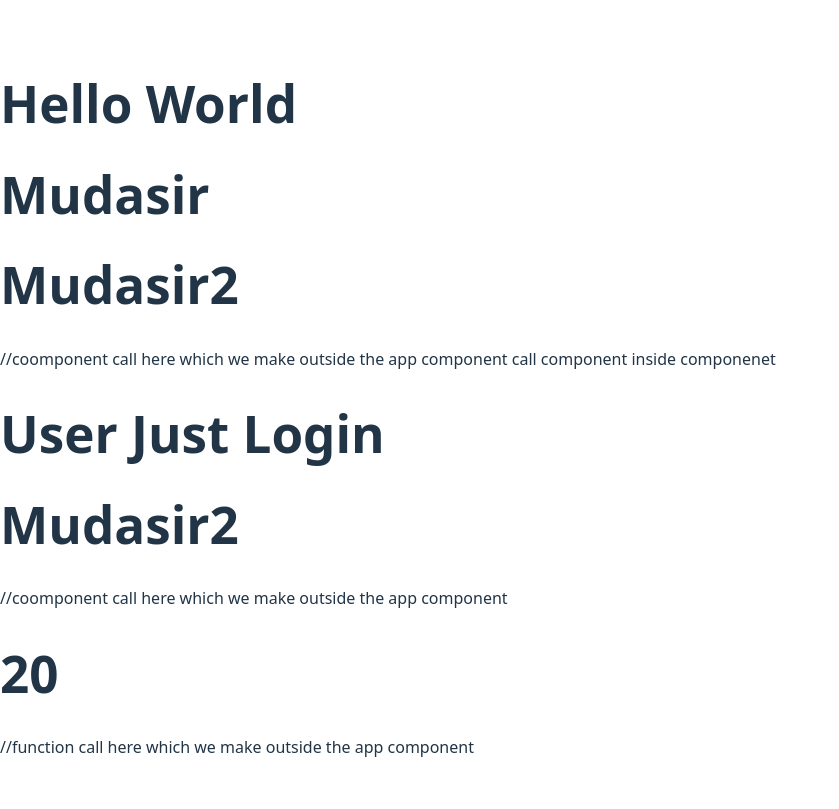
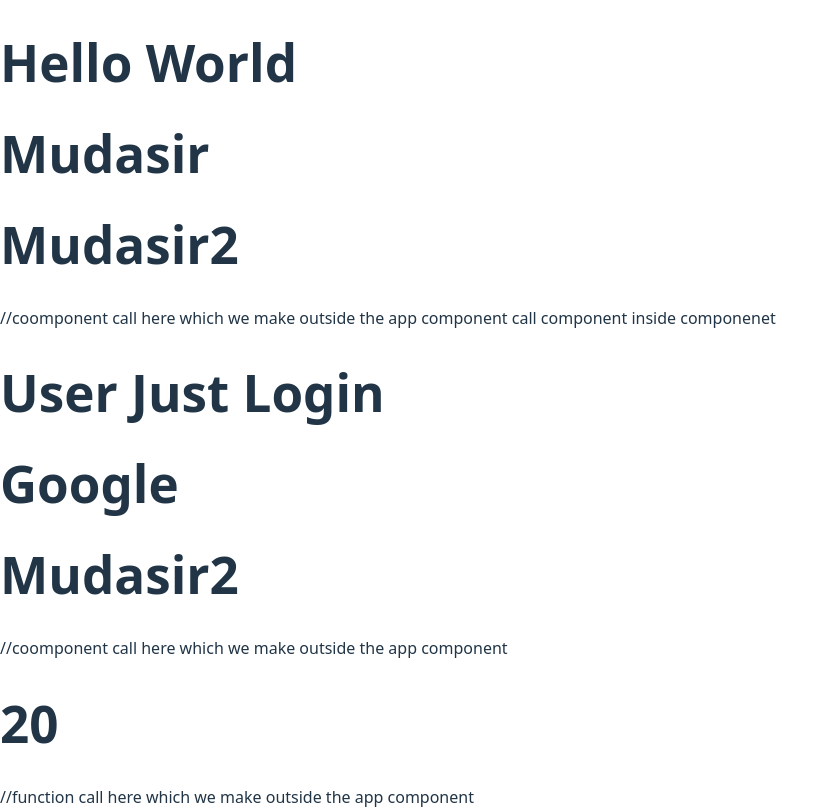
Before and after one commit to MudasirAhmad1/React-js, a React (Vite) app in the folder function-and-components/function/: page / in a window 1280 px wide. Shown: the whole page, without its empty margins (0-839 px from the left). Built offline with nearby package versions, Linux system fonts and the light colour scheme.

Commit message:
function

```diff
--- a/function-and-components/function/src/App.jsx
+++ b/function-and-components/function/src/App.jsx
@@ -1,5 +1,5 @@
 import React from 'react'
-import { Login } from './Usercomponent'
+import { Login, Google } from './Usercomponent'
 
 function App() {
   // alert(sum()) //function call here which we make outside the app component
@@ -8,6 +8,7 @@ function App() {
       <h1>Hello World</h1>
       <Mudasir/>
       <Login/>
+     <Google/>
       <Mudasir2/> //coomponent call here which we make outside the app component
       <h1>{sum()}</h1> //function call here which we make outside the app component
     </>
--- a/function-and-components/function/src/Usercomponent.jsx
+++ b/function-and-components/function/src/Usercomponent.jsx
@@ -7,3 +7,11 @@ export function Login() {
     </div>
   )
 }
+
+export function Google() {
+    return(
+        <div>
+            <h1>Google</h1>
+        </div>
+    )
+}
```
